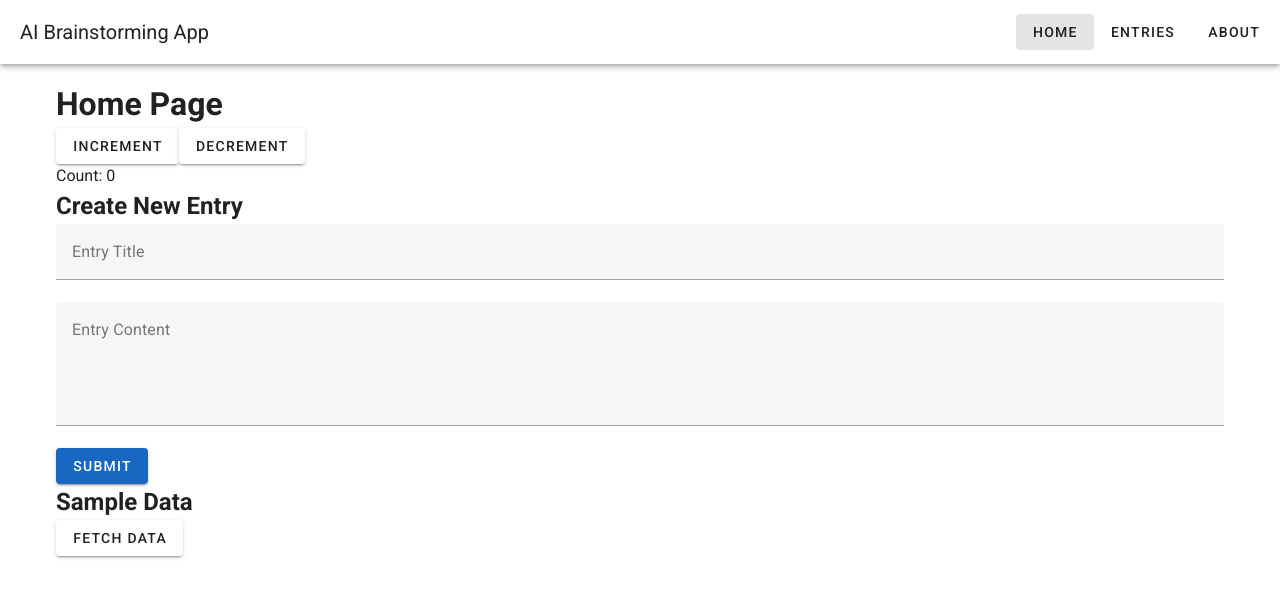
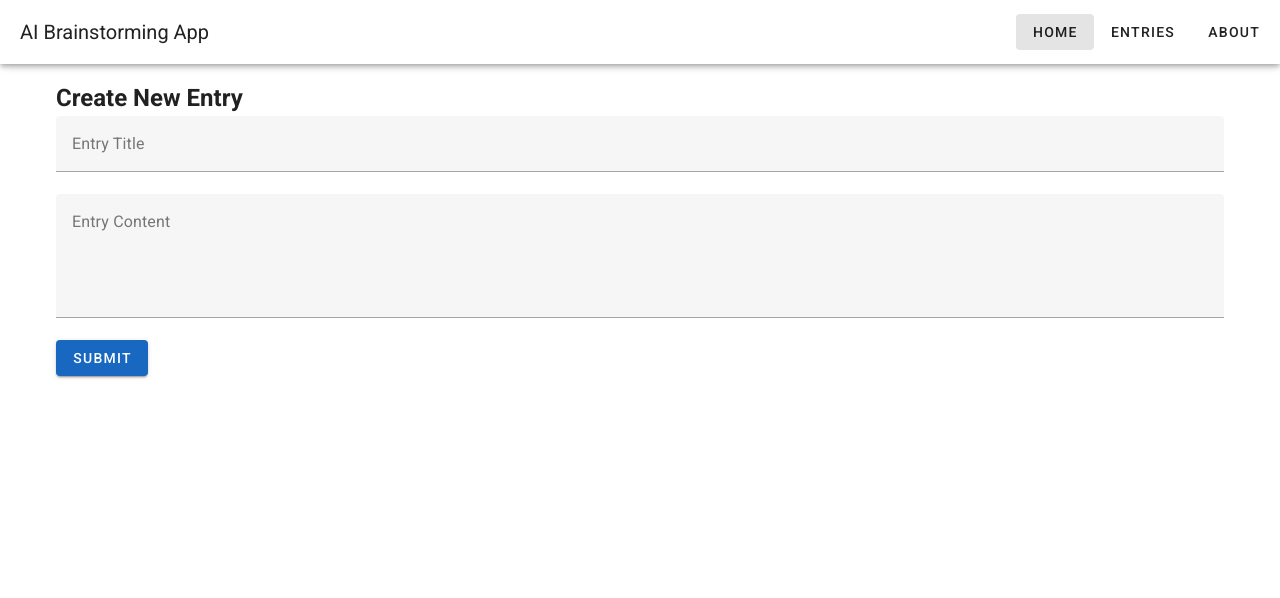
Before and after one commit to clindevdep/yt-mastering-ai-coding-ai-journaling-app, a Vue app: page / in a window 1280 px wide. Shown: the top 598 px of the page. Built offline with nearby package versions, Linux system fonts and the light colour scheme.

Commit message:
refactor: Simplify Home view by removing counter and data fetching logic

```diff
--- a/src/views/Home.vue
+++ b/src/views/Home.vue
@@ -1,52 +1,10 @@
 <template>
   <div class="home">
-    <h1>Home Page</h1>
-    <v-btn @click="counterStore.increment">Increment</v-btn>
-    <v-btn @click="counterStore.decrement">Decrement</v-btn>
-    <p>Count: {{ counterStore.count }}</p>
-
     <h2>Create New Entry</h2>
     <EntryForm />
-
-    <h2>Sample Data</h2>
-    <v-btn @click="fetchData">Fetch Data</v-btn>
-    <v-list v-if="posts.length">
-      <v-list-item v-for="post in posts" :key="post.id">
-        {{ post.title }}
-      </v-list-item>
-    </v-list>
   </div>
 </template>
 
-<script>
-import { ref } from 'vue'
-import { useCounterStore } from '../stores/counter'
-import EntryForm from '../components/EntryForm.vue'
-import axios from 'axios'
-
-export default {
-  name: 'Home',
-  components: {
-    EntryForm,
-  },
-  setup() {
-    const counterStore = useCounterStore()
-    const posts = ref([])
-
-    const fetchData = async () => {
-      try {
-        const response = await axios.get('https://jsonplaceholder.typicode.com/posts')
-        posts.value = response.data.slice(0, 5) // Get first 5 posts
-      } catch (error) {
-        console.error('Error fetching data:', error)
-      }
-    }
-
-    return {
-      counterStore,
-      posts,
-      fetchData
-    }
-  }
-}
+<script setup>
+import EntryForm from '@/components/EntryForm.vue'
 </script>
```
